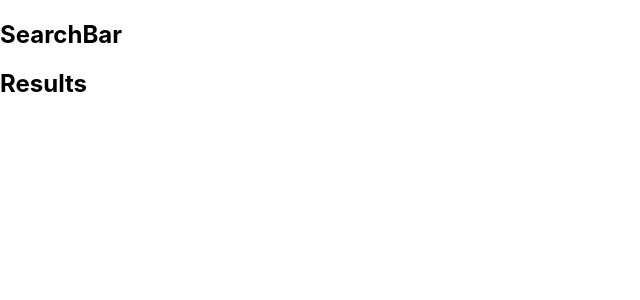
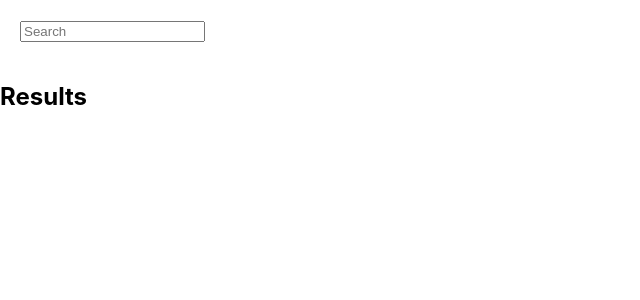
Before and after one commit to Jaroslaw-Roman-Cudzich/github-favourite-language-search, a React (Create React App) app: page / in a window 1280 px wide. Shown: the top 300 px of the page, without its empty margins (0-640 px from the left). Built offline with nearby package versions, Linux system fonts and the light colour scheme.

Commit message:
Enhanced the SearchBar through styling.

```diff
--- a/src/components/SearchBar.js
+++ b/src/components/SearchBar.js
@@ -1,7 +1,11 @@
 import React from "react";
 
 const SearchBar = () => {
-    return <h2>SearchBar</h2>;
+    return (
+        <div style={{padding: "20px"}}>
+            <input type="text" placeholder="Search" />
+        </div>
+    );
 };
 
 export default SearchBar;
```
